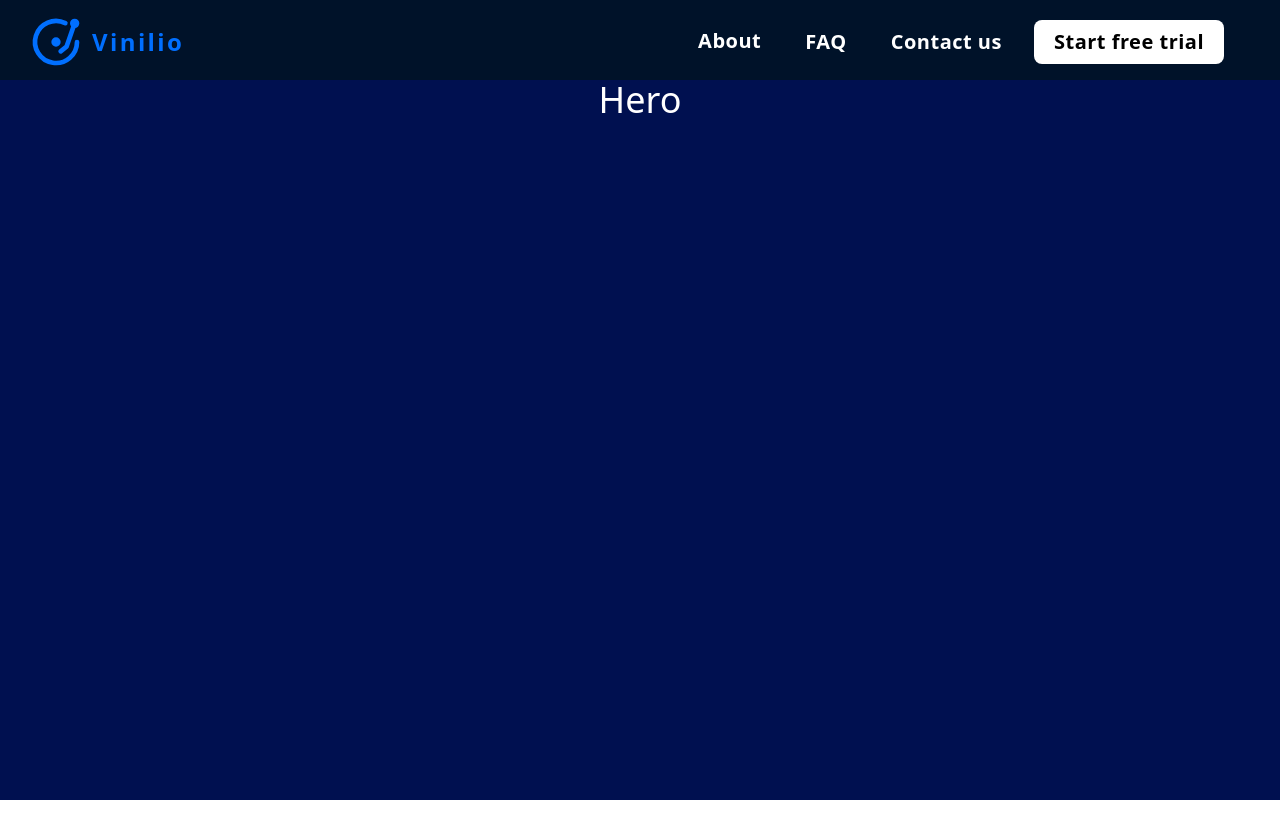
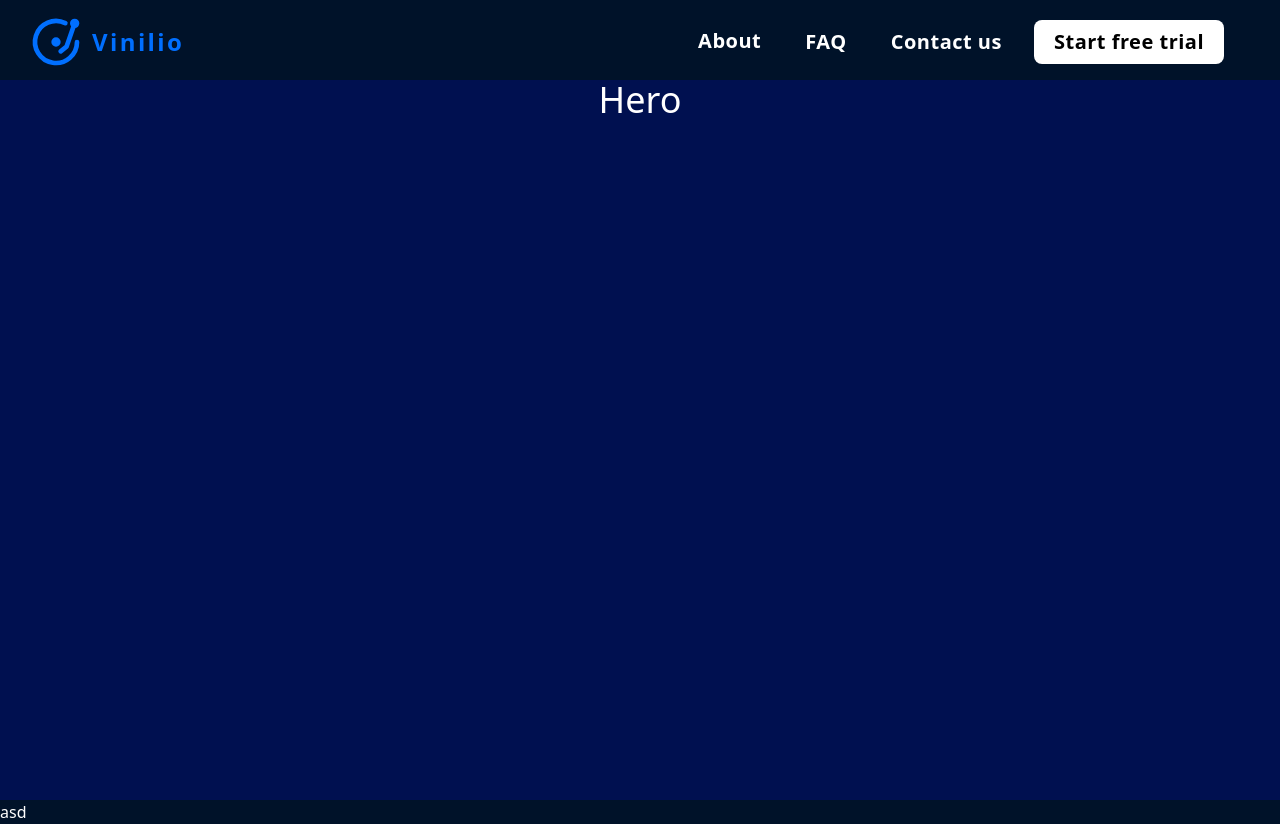
Before and after one commit to yyyeoJ/viniliolanding, a React (Vite) app: page / in a window 1280 px wide. Before the commit the page ends 800 px from the top, so only its background shows below. Built offline with nearby package versions, Linux system fonts and the light colour scheme.

Commit message:
navbar fix

```diff
--- a/src/App.jsx
+++ b/src/App.jsx
@@ -9,9 +9,10 @@ function App() {
   const [navbarOpen,setNavbarOpen] = useState(false);
 
   return (
-    <div className={navbarOpen ? "App bg-[#001229] fixed w-full" : "App bg-[#001229]"}>
+    <div className={navbarOpen ? "App bg-[#001229] fixed lg:relative w-full" : "App bg-[#001229]"}>
         <Navbar navbarOpen={navbarOpen} setNavbarOpen={setNavbarOpen}/>
         <Hero />
+        <div className="text-white">asd</div>
 
     </div>
   )
```
